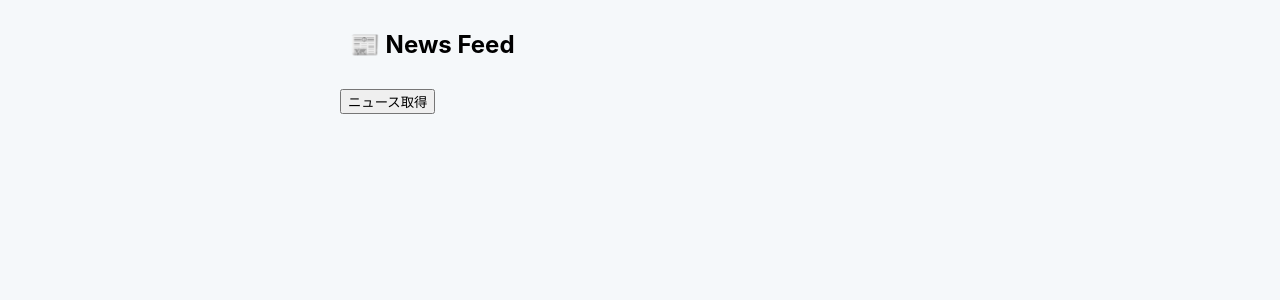
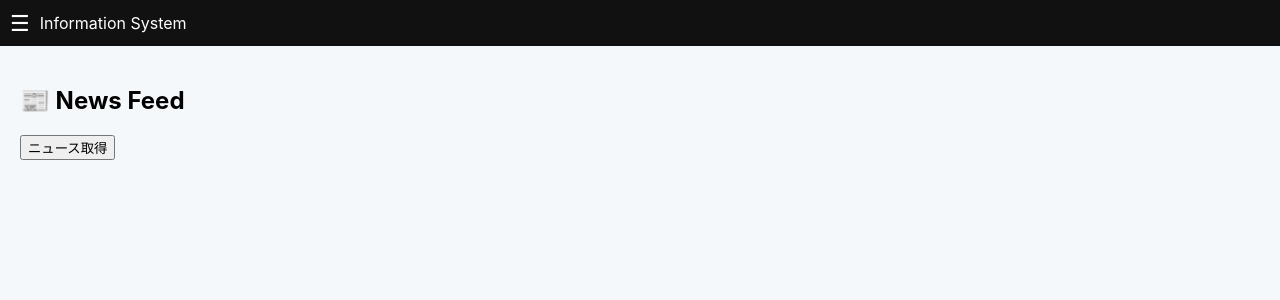
Before and after one commit to Yamaorosi/moon-news-api, a Flask app: page / in a window 1280 px wide. Shown: the top 300 px of the page. Run offline with Flask 3, Linux system fonts and the light colour scheme.

Commit message:
Update index.html

```diff
--- a/templates/index.html
+++ b/templates/index.html
@@ -2,7 +2,7 @@
 <html lang="ja">
 <head>
 <meta charset="UTF-8">
-<title>News Feed</title>
+<title>Information System</title>
 
 <style>
 body {
@@ -11,11 +11,53 @@ body {
   background: #f5f8fa;
 }
 
-.container {
-  max-width: 600px;
-  margin: auto;
+/* ===== header ===== */
+header {
+  display: flex;
+  align-items: center;
+  padding: 10px;
+  background: #111;
+  color: white;
 }
 
+.menu-btn {
+  font-size: 22px;
+  cursor: pointer;
+  margin-right: 10px;
+}
+
+/* ===== sidebar ===== */
+.sidebar {
+  position: fixed;
+  top: 0;
+  left: -220px;
+  width: 200px;
+  height: 100%;
+  background: #222;
+  color: white;
+  padding: 10px;
+  transition: 0.3s;
+}
+
+.sidebar.open {
+  left: 0;
+}
+
+.sidebar-item {
+  padding: 10px;
+  cursor: pointer;
+}
+
+.sidebar-item:hover {
+  background: #333;
+}
+
+/* ===== views ===== */
+.view {
+  padding: 20px;
+}
+
+/* ===== news cards ===== */
 .card {
   background: white;
   border-bottom: 1px solid #e6ecf0;
@@ -25,7 +67,6 @@ body {
 .title {
   font-size: 15px;
   font-weight: bold;
-  cursor: pointer;
 }
 
 .meta {
@@ -34,18 +75,7 @@ body {
   margin-top: 4px;
 }
 
-.desc {
-  display: none;
-  margin-top: 8px;
-  font-size: 14px;
-}
-
-.link {
-  color: #1da1f2;
-  font-size: 12px;
-  display: block;
-  margin-top: 6px;
-}
+/* ===== tabs ===== */
 .tabs {
   display: flex;
   gap: 8px;
@@ -64,21 +94,58 @@ body {
 .tab {
   display: none;
   margin-top: 8px;
-  font-size: 14px;
 }
-
 </style>
 </head>
 
 <body>
 
-<div class="container">
-  <h2 style="padding:10px;">📰 News Feed</h2>
+<!-- ===== header ===== -->
+<header>
+  <div class="menu-btn" onclick="toggleMenu()">☰</div>
+  <div>Information System</div>
+</header>
+
+<!-- ===== sidebar ===== -->
+<div id="sidebar" class="sidebar">
+  <div class="sidebar-item" onclick="showView('news')">📰 ニュース</div>
+  <div class="sidebar-item" onclick="openLibai()">📖 原典（李白）</div>
+  <div class="sidebar-item">💾 保存記事（未実装）</div>
+  <div class="sidebar-item">⚙️ 設定（未実装）</div>
+</div>
+
+<!-- ===== NEWS VIEW ===== -->
+<div id="news-view" class="view">
+  <h2>📰 News Feed</h2>
   <button onclick="loadNews()">ニュース取得</button>
   <div id="news"></div>
 </div>
 
+<!-- ===== LIBAI VIEW ===== -->
+<div id="libai-view" class="view" style="display:none;">
+  <h2>📖 李白 原典</h2>
+  <div id="libai-list"></div>
+  <pre id="libai-detail"></pre>
+</div>
+
 <script>
+let poems = [];
+
+/* ===== sidebar ===== */
+function toggleMenu() {
+  document.getElementById("sidebar").classList.toggle("open");
+}
+
+/* ===== view switch ===== */
+function showView(type) {
+  document.getElementById("news-view").style.display =
+    type === "news" ? "block" : "none";
+
+  document.getElementById("libai-view").style.display =
+    type === "libai" ? "block" : "none";
+}
+
+/* ===== NEWS ===== */
 async function loadNews() {
   const res = await fetch("/news");
   const data = await res.json();
@@ -92,7 +159,6 @@ async function loadNews() {
 
     card.innerHTML = `
       <div class="title">${article.title}</div>
-
       <div class="meta">
         ${article.source} · ${new Date(article.publishedAt).toLocaleString()}
       </div>
@@ -103,15 +169,15 @@ async function loadNews() {
         <button onclick="showTab(${i}, 'poem')">詩</button>
       </div>
 
-      <div class="content">
+      <div>
         <div id="body-${i}" class="tab">
           ${article.description || "No description"}
         </div>
         <div id="structure-${i}" class="tab">
-          （構造はあとで）
+          （構造は未実装）
         </div>
         <div id="poem-${i}" class="tab">
-          （詩はあとで）
+          （詩は未実装）
         </div>
       </div>
     `;
@@ -121,8 +187,10 @@ async function loadNews() {
   });
 }
 
+/* tabs */
 function showTab(index, type) {
   const types = ["body", "structure", "poem"];
+
   types.forEach(t => {
     const el = document.getElementById(`${t}-${index}`);
     if (el) el.style.display = "none";
@@ -131,6 +199,31 @@ function showTab(index, type) {
   const target = document.getElementById(`${type}-${index}`);
   if (target) target.style.display = "block";
 }
+
+/* ===== LIBAI ===== */
+async function openLibai() {
+  showView("libai");
+
+  const res = await fetch("/libai/list");
+  poems = await res.json();
+
+  const list = document.getElementById("libai-list");
+  list.innerHTML = "";
+
+  poems.forEach(p => {
+    const div = document.createElement("div");
+    div.style.padding = "8px";
+    div.style.cursor = "pointer";
+    div.innerText = p.title;
+
+    div.onclick = () => {
+      document.getElementById("libai-detail").innerText =
+        p.text || JSON.stringify(p, null, 2);
+    };
+
+    list.appendChild(div);
+  });
+}
 </script>
 
 </body>
```
